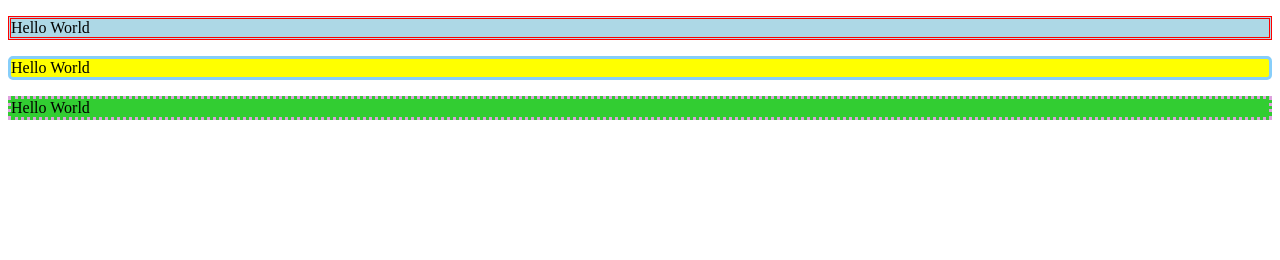
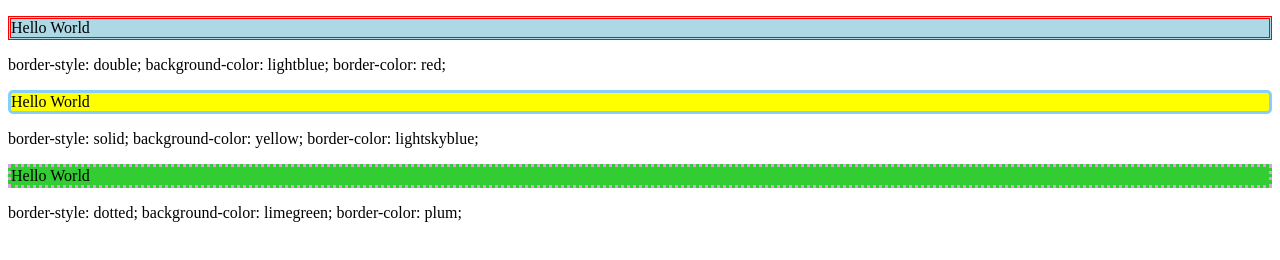
Before and after one commit to kohsuke628/portfolio-kohsuke, a plain HTML site: page exercise09.html in a window 1280 px wide. Drawn offline with Linux system fonts and the light colour scheme.

Commit message:
Update exercise09.html

```diff
--- a/exercise09.html
+++ b/exercise09.html
@@ -25,8 +25,17 @@ p.dashed {
 <body>
 
 <p class="solid">Hello World</p>
+<p>border-style: double;
+  background-color: lightblue;
+  border-color: red;</p>
 <p class="rounded">Hello World</p>
+<p> border-style: solid;
+  background-color: yellow;
+  border-color: lightskyblue; </p>
 <p class="dashed">Hello World</p>
+<p> border-style: dotted;
+  background-color: limegreen;
+  border-color: plum;</p>
 
 </body>
 </html>
```
